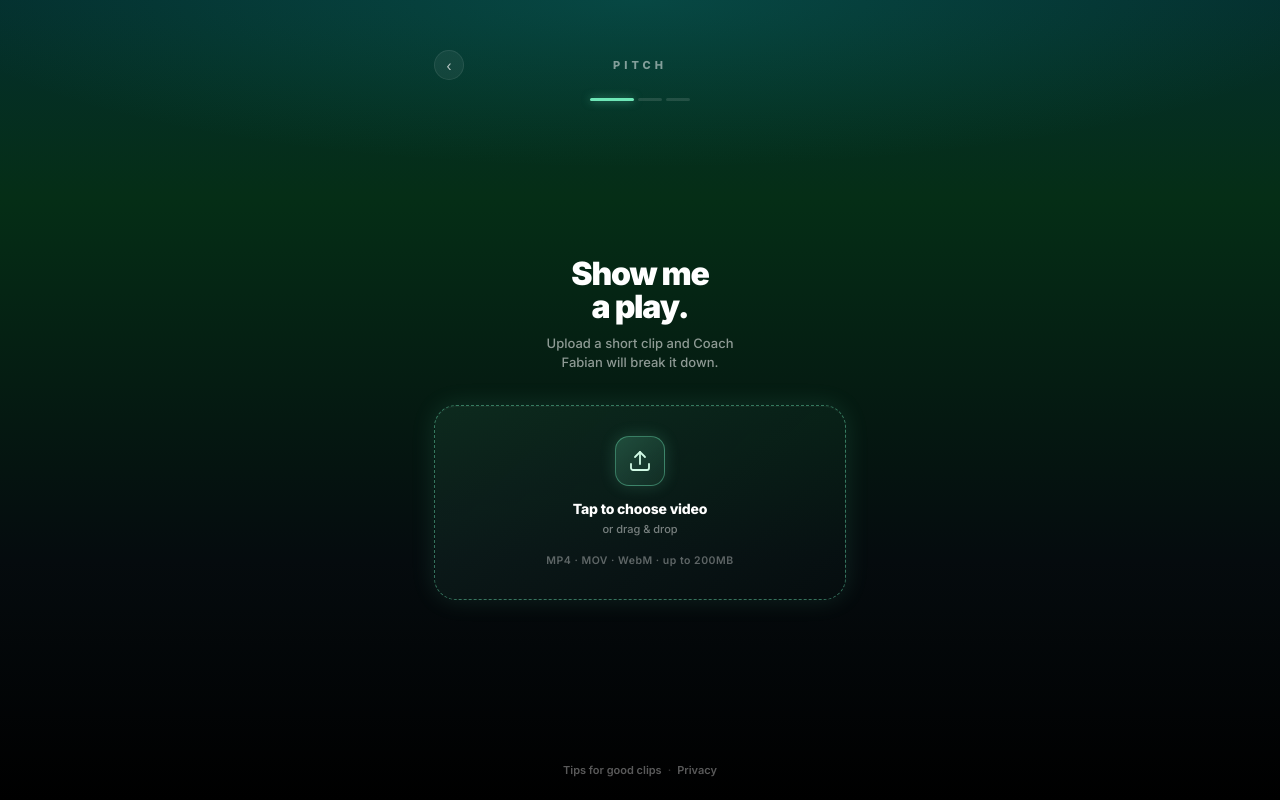
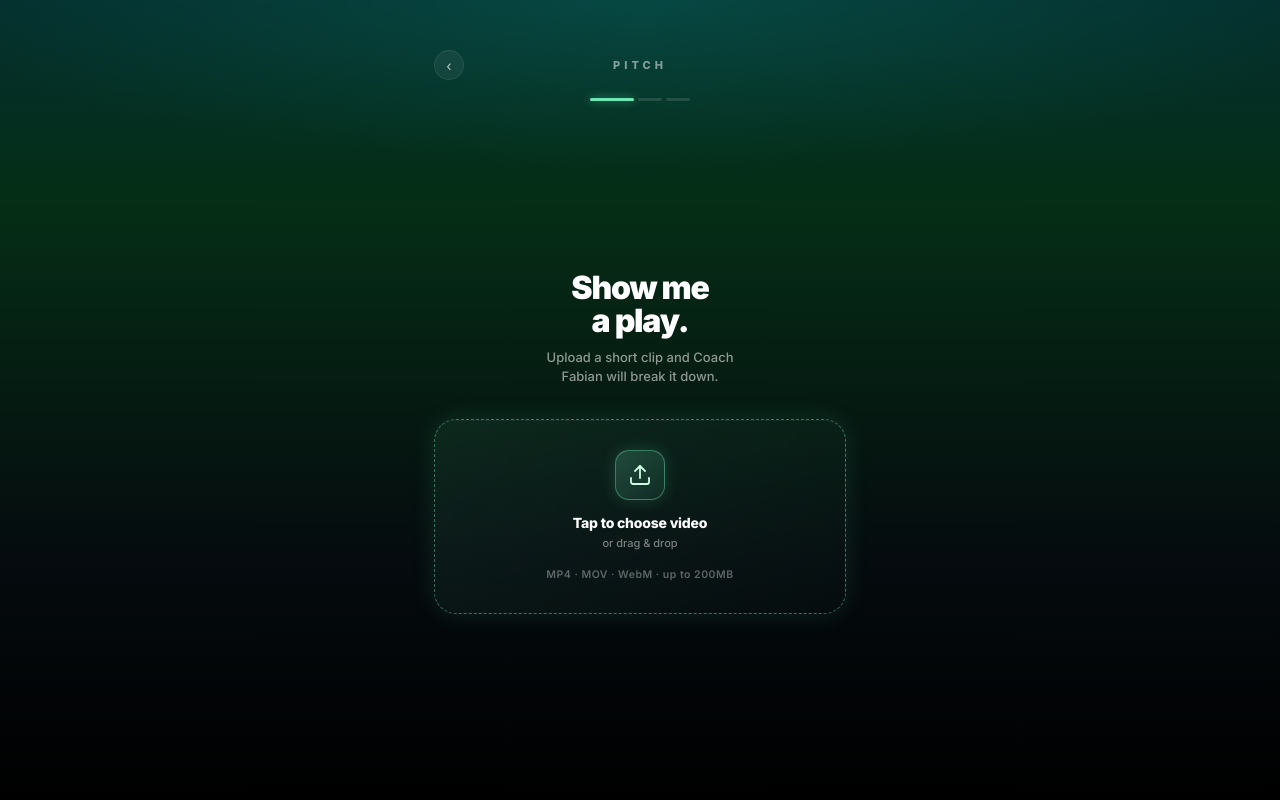
Before and after one commit to lichenterry/ai-soccer-coach-, a Next.js app: page /analyze in a window 1280 px wide. Built offline with nearby package versions, Linux system fonts and the light colour scheme.

Commit message:
Remove footer copy from Analyze stages
'Tips for good clips' and 'Privacy' were placeholders for routes that
don't exist — taking them out for now. Processing stage's empty footer
slot goes with them.

```diff
--- a/app/analyze/page.tsx
+++ b/app/analyze/page.tsx
@@ -485,22 +485,6 @@ export default function AnalyzePage() {
           </div>
         )}
 
-        {/* === Footer (upload + processing stages) ======================= */}
-        {(stage === 'upload' || stage === 'processing') && (
-          <div className="pt-3 text-center text-[11px] font-semibold text-white/35">
-            {stage === 'upload' ? (
-              <>
-                <a href="#tips" className="hover:text-white/55">
-                  Tips for good clips
-                </a>
-                <span className="mx-[6px] text-white/20">·</span>
-                <a href="#privacy" className="hover:text-white/55">
-                  Privacy
-                </a>
-              </>
-            ) : null}
-          </div>
-        )}
       </div>
     </Stage>
   )
```
